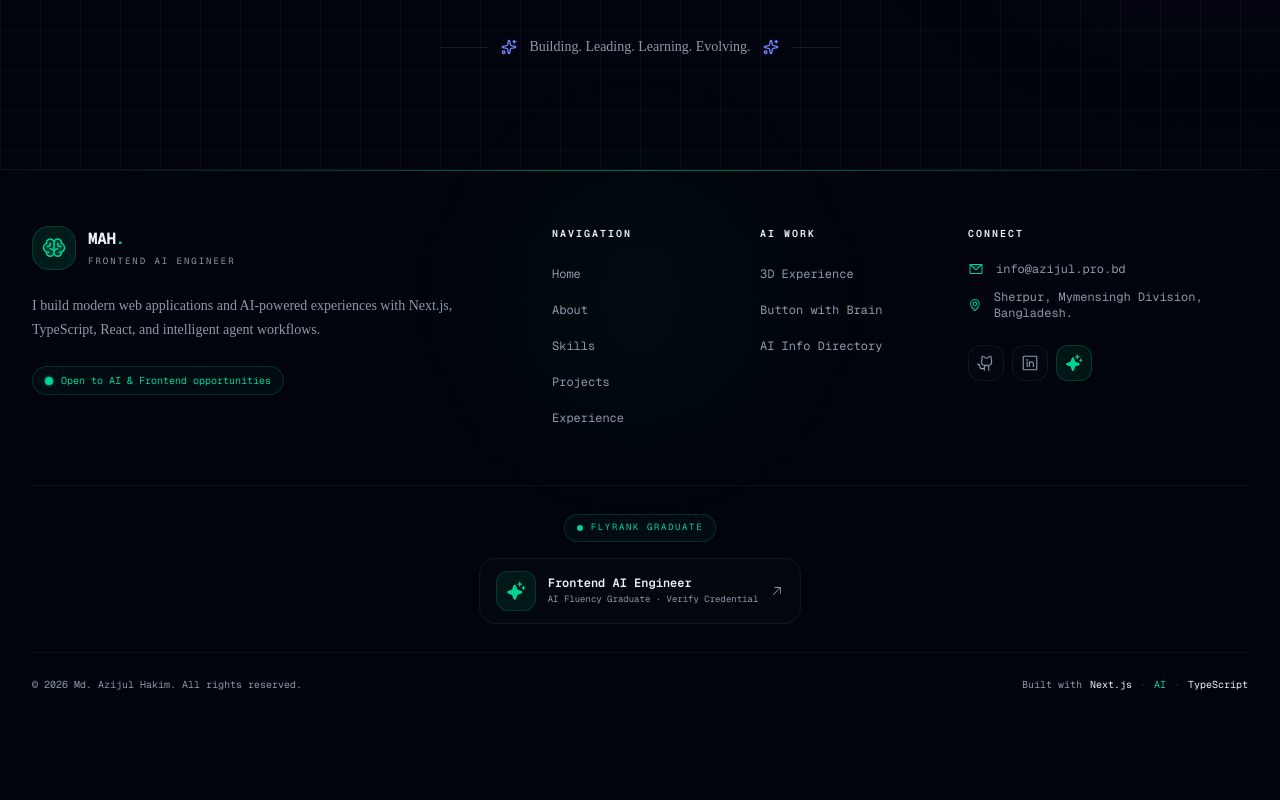
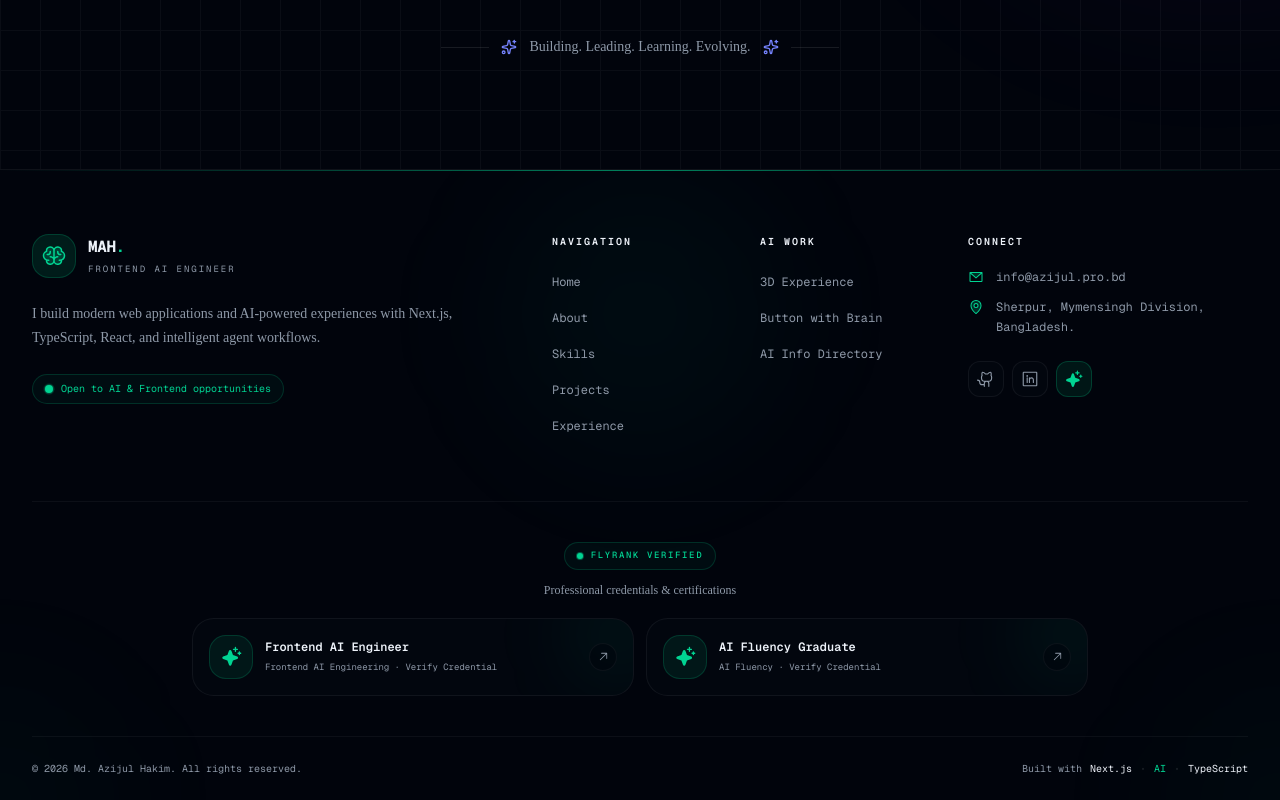
Before and after one commit to azijulhakimbd/Portfolio, a Next.js app: page /experience in a window 1280 px wide. Shown: the part 2330-3130 px from the top of the page. Before the commit the page ends 3046 px from the top, so only its background shows below. Built offline with nearby package versions, Linux system fonts and the light colour scheme.

Commit message:
feat:graduate verify link update

```diff
--- a/components/layout/footer.tsx
+++ b/components/layout/footer.tsx
@@ -22,24 +22,41 @@ const footerLinks = {
   ],
   projects: [
     { label: "3D Experience", href: "/ai-lab" },
-    { label: "Button with Brain", href: "https://motion-buttons.vercel.app/" },
-    { label: "AI Info Directory", href: "https://hello-nalitabari.vercel.app/" },
+    {
+      label: "Button with Brain",
+      href: "https://motion-buttons.vercel.app/",
+    },
+    {
+      label: "AI Info Directory",
+      href: "https://hello-nalitabari.vercel.app/",
+    },
   ],
 };
+
+const certificates = [
+  {
+    title: "Frontend AI Engineer",
+    description: "Frontend AI Engineering · Verify Credential",
+    href: "https://internship.flyrank.ai/verify/FR-D11-84CCB-CC778?first_name=Md",
+  },
+  {
+    title: "AI Fluency Graduate",
+    description: "AI Fluency · Verify Credential",
+    href: "https://internship.flyrank.ai/verify/FR-D11-2A13B-84B0A?first_name=md",
+  },
+];
 
 export default function Footer() {
   const currentYear = new Date().getFullYear();
 
   return (
-    <footer className="relative border-t border-border/60 bg-background">
+    <footer className="relative overflow-hidden border-t border-border/60 bg-background">
       {/* Top glow */}
       <div
         className="
-          pointer-events-none absolute inset-x-0 top-0
-          h-px bg-gradient-to-r
-          from-transparent
-          via-emerald-400/50
-          to-transparent
+          pointer-events-none absolute inset-x-0 top-0 h-px
+          bg-gradient-to-r from-transparent
+          via-emerald-400/60 to-transparent
         "
       />
 
@@ -47,15 +64,43 @@ export default function Footer() {
       <div
         className="
           pointer-events-none absolute left-1/2 top-0
-          h-64 w-64 -translate-x-1/2
-          rounded-full bg-emerald-500/[0.04]
+          h-72 w-72 -translate-x-1/2
+          rounded-full bg-emerald-500/[0.045]
+          blur-3xl
+        "
+      />
+
+      <div
+        className="
+          pointer-events-none absolute
+          -bottom-32 -left-32
+          h-64 w-64 rounded-full
+          bg-emerald-500/[0.025]
+          blur-3xl
+        "
+      />
+
+      <div
+        className="
+          pointer-events-none absolute
+          -bottom-32 -right-32
+          h-64 w-64 rounded-full
+          bg-emerald-500/[0.025]
           blur-3xl
         "
       />
 
       <div className="relative mx-auto max-w-7xl px-4 sm:px-6 lg:px-8">
         {/* Main footer */}
-        <div className="grid gap-10 py-14 md:grid-cols-12 md:gap-8">
+        <div
+          className="
+            grid gap-10 py-12
+            sm:py-14
+            md:grid-cols-12
+            md:gap-8
+            lg:py-16
+          "
+        >
           {/* Brand */}
           <div className="md:col-span-5">
             <Link
@@ -64,7 +109,7 @@ export default function Footer() {
             >
               <div
                 className="
-                  relative flex h-11 w-11
+                  relative flex h-11 w-11 shrink-0
                   items-center justify-center
                   overflow-hidden rounded-xl
                   border border-emerald-500/25
@@ -73,6 +118,7 @@ export default function Footer() {
                   transition-all duration-300
                   group-hover:border-emerald-400/50
                   group-hover:bg-emerald-400/15
+                  group-hover:shadow-[0_0_30px_rgba(16,185,129,0.12)]
                 "
               >
                 <div
@@ -126,16 +172,17 @@ export default function Footer() {
             {/* Availability */}
             <div
               className="
-                mt-6 inline-flex items-center gap-2
+                mt-6 inline-flex max-w-full
+                items-center gap-2
                 rounded-full
                 border border-emerald-500/20
                 bg-emerald-500/5
                 px-3 py-1.5
                 font-mono text-[10px]
-                text-emerald-400
+                leading-4 text-emerald-400
               "
             >
-              <span className="relative flex h-2 w-2">
+              <span className="relative flex h-2 w-2 shrink-0">
                 <span
                   className="
                     absolute inline-flex h-full w-full
@@ -152,7 +199,7 @@ export default function Footer() {
                 />
               </span>
 
-              Open to AI & Frontend opportunities
+              <span>Open to AI & Frontend opportunities</span>
             </div>
           </div>
 
@@ -260,15 +307,18 @@ export default function Footer() {
                 <EnvelopeSimple
                   size={16}
                   weight="duotone"
-                  className="text-emerald-400"
+                  className="shrink-0 text-emerald-400"
                 />
 
+                <span className="break-all">
                   info@azijul.pro.bd
+                </span>
 
                 <ArrowUpRight
                   size={11}
                   className="
-                    opacity-0 transition-all
+                    shrink-0 opacity-0
+                    transition-all
                     group-hover:translate-x-0.5
                     group-hover:-translate-y-0.5
                     group-hover:opacity-100
@@ -279,18 +329,20 @@ export default function Footer() {
               {/* Location */}
               <div
                 className="
-                  flex items-center gap-3
+                  flex items-start gap-3
                   font-mono text-xs
-                  text-muted-foreground
+                  leading-5 text-muted-foreground
                 "
               >
                 <MapPin
                   size={16}
                   weight="duotone"
-                  className="text-emerald-400"
+                  className="mt-0.5 shrink-0 text-emerald-400"
                 />
 
+                <span>
                   Sherpur, Mymensingh Division, Bangladesh.
+                </span>
               </div>
             </div>
 
@@ -308,6 +360,7 @@ export default function Footer() {
                   bg-muted/20
                   text-muted-foreground
                   transition-all duration-200
+                  hover:-translate-y-0.5
                   hover:border-emerald-500/30
                   hover:bg-emerald-500/10
                   hover:text-emerald-400
@@ -328,6 +381,7 @@ export default function Footer() {
                   bg-muted/20
                   text-muted-foreground
                   transition-all duration-200
+                  hover:-translate-y-0.5
                   hover:border-emerald-500/30
                   hover:bg-emerald-500/10
                   hover:text-emerald-400
@@ -342,12 +396,15 @@ export default function Footer() {
                 aria-label="AI Agent"
                 className="
                   flex h-9 w-9 items-center justify-center
-                  rounded-lg border border-emerald-500/25
+                  rounded-lg
+                  border border-emerald-500/25
                   bg-emerald-500/10
                   text-emerald-400
                   transition-all duration-200
+                  hover:-translate-y-0.5
                   hover:border-emerald-400/50
                   hover:bg-emerald-400/15
+                  hover:shadow-[0_0_20px_rgba(16,185,129,0.12)]
                 "
               >
                 <Sparkle size={18} weight="fill" />
@@ -356,14 +413,11 @@ export default function Footer() {
           </div>
         </div>
 
-        {/* FlyRank Graduate */}
-        <div
-          className="
-            border-t border-border/50
-            py-7
-          "
-        >
-          <div className="flex flex-col items-center justify-center gap-4 text-center">
+        {/* FlyRank Credentials */}
+        <div className="border-t border-border/50 py-8 sm:py-10">
+          <div className="mx-auto max-w-4xl">
+            {/* Section heading */}
+            <div className="mb-5 flex flex-col items-center text-center">
               <div
                 className="
                   inline-flex items-center gap-2
@@ -372,79 +426,162 @@ export default function Footer() {
                   bg-emerald-500/5
                   px-3 py-1.5
                   font-mono text-[9px]
-                uppercase tracking-[0.18em]
+                  font-medium uppercase
+                  tracking-[0.18em]
                   text-emerald-400
                 "
               >
-              <span className="h-1.5 w-1.5 rounded-full bg-emerald-400" />
-              FlyRank Graduate
+                <span className="relative flex h-1.5 w-1.5">
+                  <span
+                    className="
+                      absolute h-full w-full
+                      animate-ping rounded-full
+                      bg-emerald-400/60
+                    "
+                  />
+
+                  <span className="relative h-1.5 w-1.5 rounded-full bg-emerald-400" />
+                </span>
+
+                FlyRank Verified
               </div>
 
+              <p className="mt-3 text-xs text-muted-foreground">
+                Professional credentials & certifications
+              </p>
+            </div>
 
+            {/* Certificate cards */}
+            <div className="grid grid-cols-1 gap-3 sm:grid-cols-2">
+              {certificates.map((certificate) => (
                 <a
-              href="#"
+                  key={certificate.href}
+                  href={certificate.href}
                   target="_blank"
                   rel="noopener noreferrer"
-              aria-label="Verify Md. Azijul Hakim as a FlyRank AI Fluency Graduate"
+                  aria-label={`Verify ${certificate.title} certificate`}
                   className="
-                group inline-flex items-center gap-3
-                rounded-xl
+                    group relative overflow-hidden
+                    rounded-2xl
                     border border-border/60
                     bg-muted/20
-                px-4 py-3
+                    p-4
+                    outline-none
                     transition-all duration-300
+                    hover:-translate-y-1
                     hover:border-emerald-500/30
-                hover:bg-emerald-500/10
+                    hover:bg-emerald-500/[0.06]
+                    hover:shadow-[0_12px_40px_rgba(16,185,129,0.08)]
+                    focus-visible:ring-2
+                    focus-visible:ring-emerald-500/50
+                    focus-visible:ring-offset-2
+                    focus-visible:ring-offset-background
                   "
                 >
+                  {/* Hover glow */}
                   <div
                     className="
-                  flex h-10 w-10 shrink-0
+                      pointer-events-none absolute
+                      -right-8 -top-8
+                      h-24 w-24
+                      rounded-full
+                      bg-emerald-400/[0.08]
+                      blur-2xl
+                      transition-opacity duration-300
+                      group-hover:opacity-100
+                    "
+                  />
+
+                  <div className="relative flex items-center gap-3">
+                    {/* Icon */}
+                    <div
+                      className="
+                        flex h-11 w-11 shrink-0
                         items-center justify-center
-                  rounded-lg
+                        rounded-xl
                         border border-emerald-500/20
                         bg-emerald-500/10
                         text-emerald-400
-                  transition-transform duration-300
+                        transition-all duration-300
                         group-hover:scale-105
+                        group-hover:border-emerald-400/40
+                        group-hover:bg-emerald-400/15
                       "
                     >
-                <Sparkle size={20} weight="fill" />
+                      <Sparkle
+                        size={21}
+                        weight="fill"
+                      />
                     </div>
 
-              <div className="text-left">
+                    {/* Text */}
+                    <div className="min-w-0 flex-1 text-left">
                       <p
                         className="
-                    font-mono text-xs font-semibold
+                          truncate
+                          font-mono text-xs
+                          font-semibold
                           text-foreground
                           transition-colors
                           group-hover:text-emerald-400
                         "
                       >
-                  Frontend AI Engineer
+                        {certificate.title}
                       </p>
 
                       <p
                         className="
-                    mt-0.5 font-mono text-[9px]
+                          mt-1
+                          font-mono text-[9px]
+                          leading-4
                           text-muted-foreground
                         "
                       >
-                  AI Fluency Graduate · Verify Credential
+                        {certificate.description}
                       </p>
                     </div>
 
+                    {/* Arrow */}
+                    <div
+                      className="
+                        flex h-7 w-7 shrink-0
+                        items-center justify-center
+                        rounded-full
+                        border border-border/50
+                        bg-background/40
+                        text-muted-foreground
+                        transition-all duration-300
+                        group-hover:border-emerald-500/30
+                        group-hover:text-emerald-400
+                      "
+                    >
                       <ArrowUpRight
-                size={14}
+                        size={13}
                         className="
-                  text-muted-foreground
-                  transition-all duration-200
+                          transition-transform duration-300
                           group-hover:translate-x-0.5
                           group-hover:-translate-y-0.5
-                  group-hover:text-emerald-400
+                        "
+                      />
+                    </div>
+                  </div>
+
+                  {/* Bottom accent */}
+                  <div
+                    className="
+                      absolute inset-x-4 bottom-0
+                      h-px
+                      origin-left scale-x-0
+                      bg-gradient-to-r
+                      from-emerald-400
+                      to-transparent
+                      transition-transform duration-300
+                      group-hover:scale-x-100
                     "
                   />
                 </a>
+              ))}
+            </div>
           </div>
         </div>
 
@@ -470,7 +607,7 @@ export default function Footer() {
 
           <div
             className="
-              flex items-center gap-2
+              flex flex-wrap items-center gap-2
               font-mono text-[10px]
               text-muted-foreground
             "
```
Lines whose indentation alone changed are shown as unchanged.
